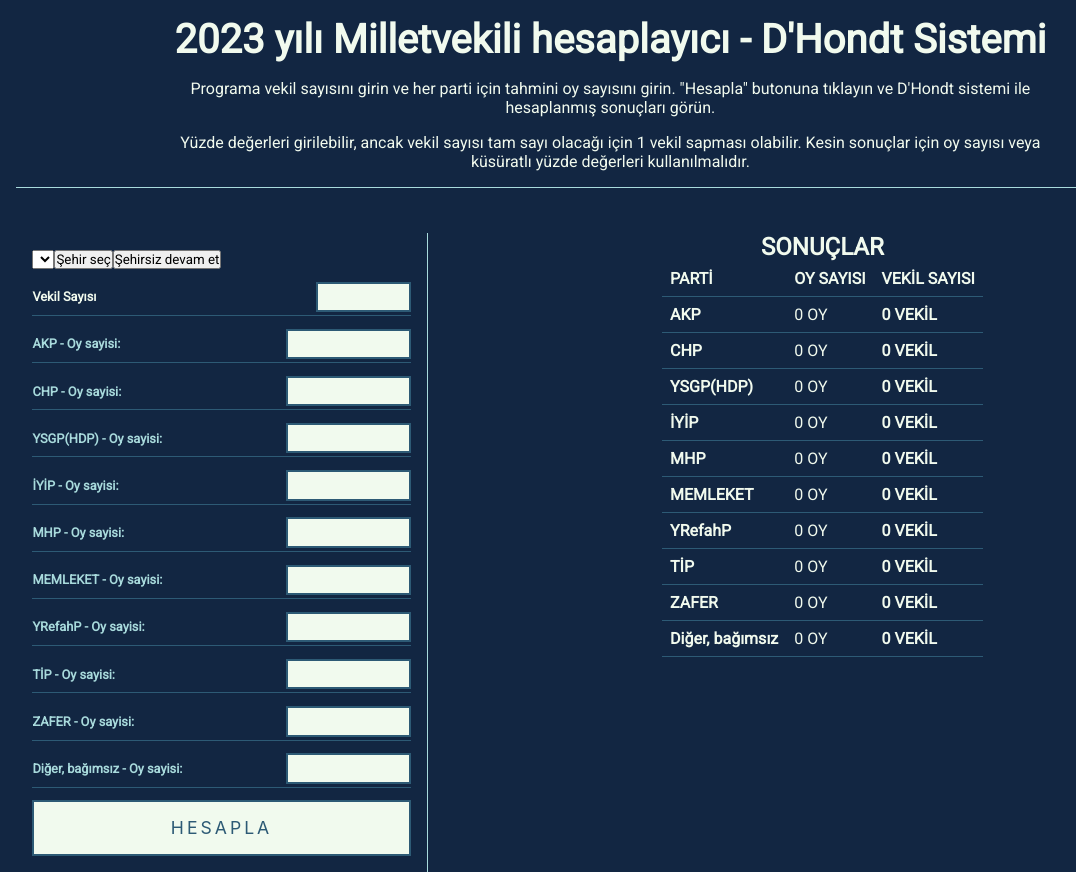
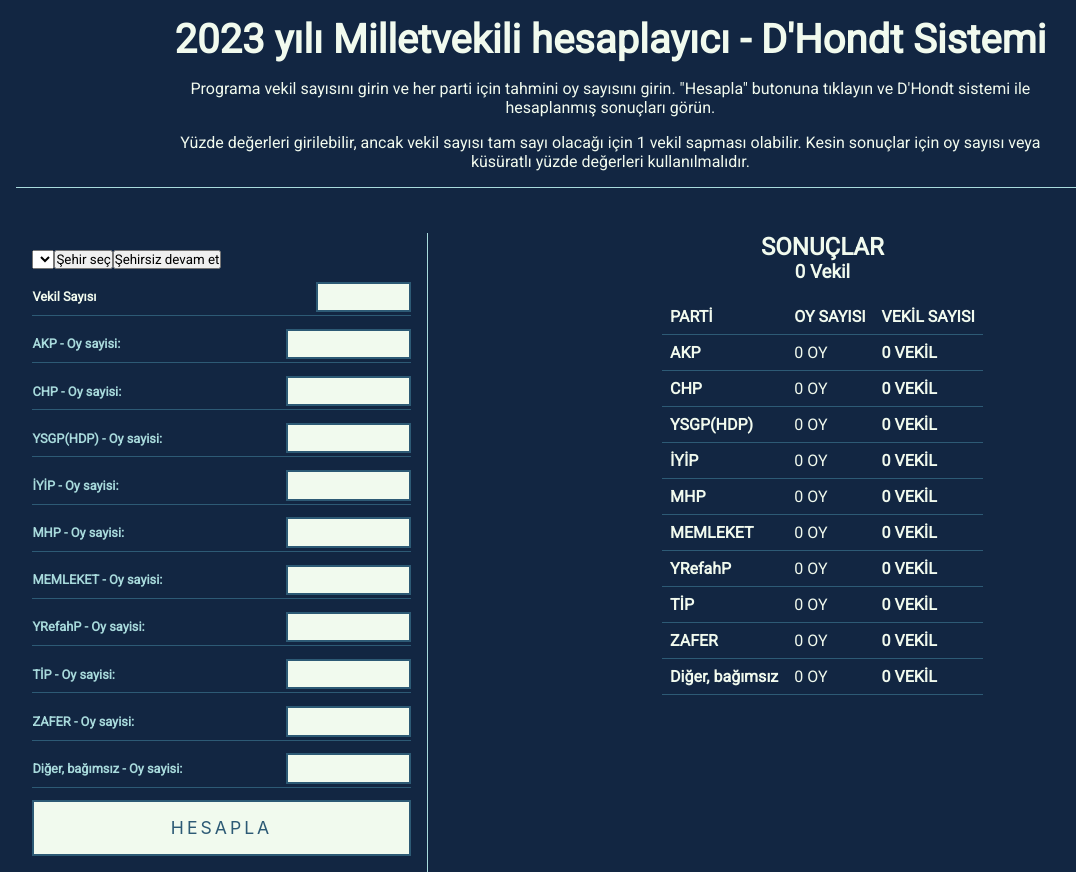
Before and after one commit to berkaysson/dhondt-system-calculator, a React (Create React App) app: page / in a window 1280 px wide. Shown: the whole page, without its empty margins (36-1112 px from the left). Built offline with nearby package versions, Linux system fonts and the light colour scheme.

Commit message:
Add district and seat results header

```diff
--- a/src/Components/Results.js
+++ b/src/Components/Results.js
@@ -14,6 +14,7 @@
   margin-bottom: 2rem;
   width: 100%;
   border-collapse: collapse;
+  margin-top: 1rem;
 `;
 
 const TableRow = styled.tr`
@@ -43,9 +44,13 @@
 `;
 
 function Result({ results }) {
+  console.log(results)
+  const resultsHeaderContent = results.district != null ?
+   `${results.district} - ${results.totalSeats} Vekil`: `${results.totalSeats} Vekil`;
   return (
     <ResultsWrapper>
       <h2>SONUÇLAR</h2>
+      <h3>{resultsHeaderContent}</h3>
       <Table>
         <thead>
           <TableRow>
```
